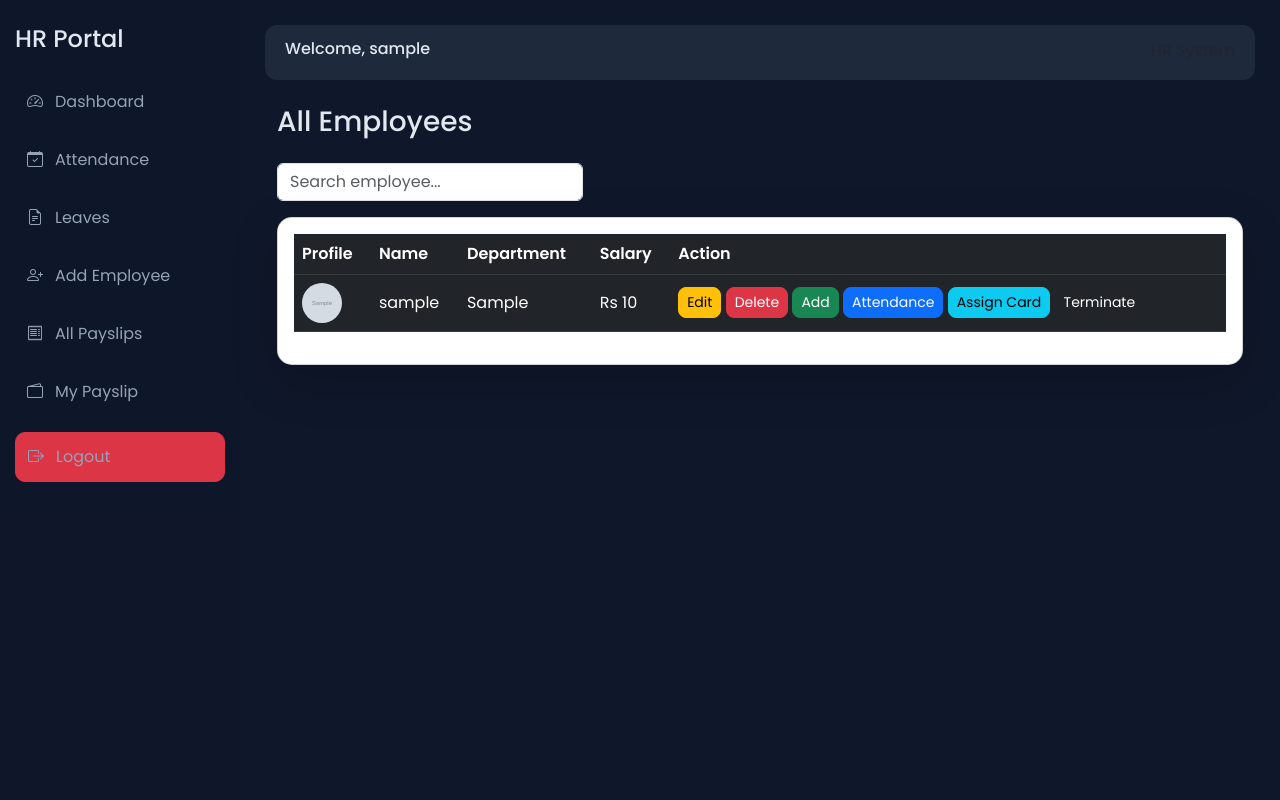
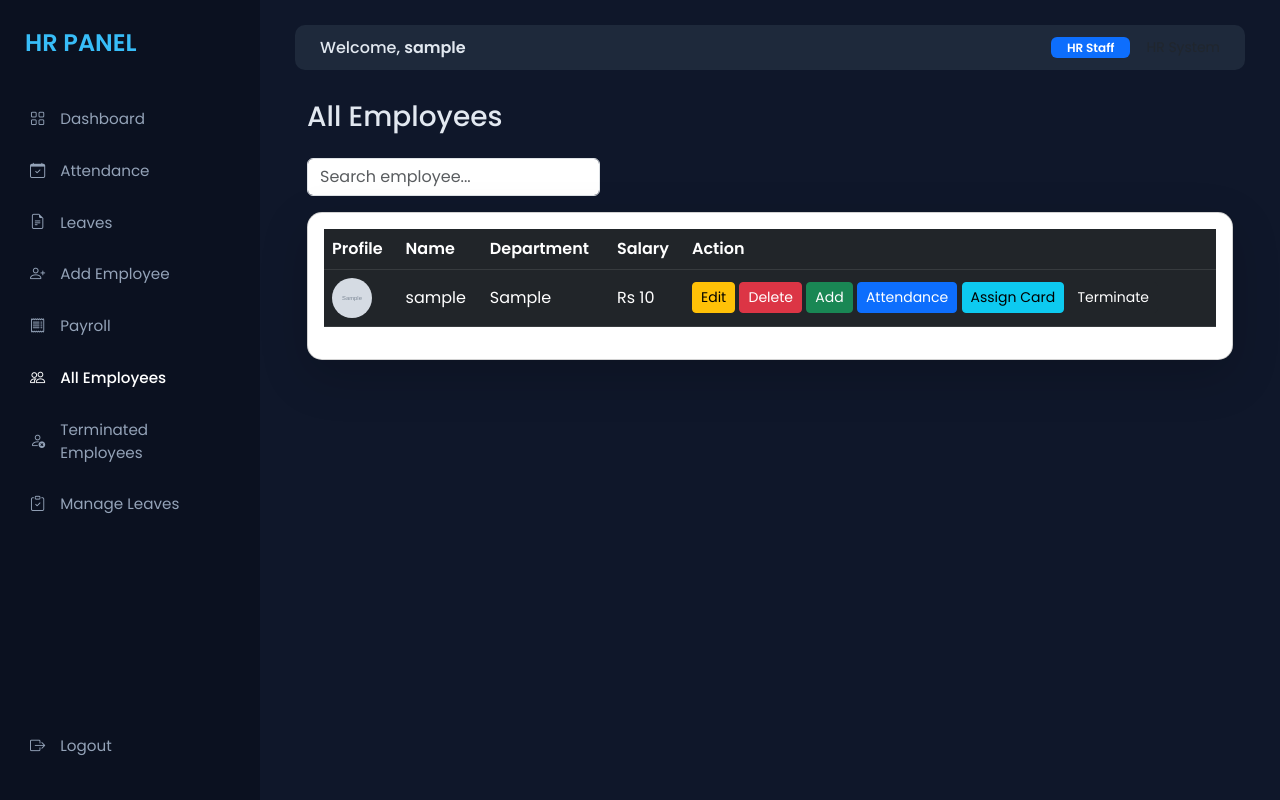
Before and after one commit to demon1232/HR_Portal-Backend, a Django app: page /employees/ in a window 1280 px wide. Run offline with Django 5.2, Linux system fonts and the light colour scheme; a user stored in the database is signed in; tables that the repository leaves empty hold one stand-in row (values such as "Sample post"); grey boxes marked "Sample" are stand-in pictures.

Commit message:
updated project

```diff
--- a/config/urls.py
+++ b/config/urls.py
@@ -36,7 +36,8 @@ urlpatterns = [
     path('checkin-with-proof/', views.checkin_with_proof),
     path('employee-attendance/<int:id>/', views.employee_attendance, name='employee_attendance'),
     path('manager/', views.manager_dashboard, name='manager_dashboard'),
-    path('export-payroll/', views.export_payroll, name='export_payroll')
+    path('export-payroll/', views.export_payroll, name='export_payroll'),
+    path('export-attendance/', views.export_attendance, name='export_attendance')
 ]
 
 if settings.DEBUG:
--- a/employees/views.py
+++ b/employees/views.py
@@ -521,12 +521,40 @@ def approve_leave(request, id):
 
 @login_required
 def attendance(request):
-    return render(request, 'hr_attendance.html')
+    records = Attendance.objects.select_related('employee').all().order_by('-date')
+
+    # 🔍 SEARCH
+    name = request.GET.get('name')
+    if name:
+        records = records.filter(employee__full_name__icontains=name)
+
+    # 📅 DATE FILTER
+    start_date = request.GET.get('start_date')
+    end_date = request.GET.get('end_date')
+
+    if start_date and end_date:
+        records = records.filter(date__range=[start_date, end_date])
+
+    return render(request, 'hr_attendance.html', {
+        'records': records
+    })
 
 
 @login_required
 def leaves(request):
-    return render(request, 'hr_leaves.html')
+    if not request.user.is_hr:
+        return HttpResponseForbidden()
+
+    leaves = Leave.objects.select_related('employee').all().order_by('-id')
+
+    # 🔍 FILTER
+    name = request.GET.get('name')
+    if name:
+        leaves = leaves.filter(employee__full_name__icontains=name)
+
+    return render(request, 'hr_leaves.html', {
+        'leaves': leaves
+    })
 
 
 
@@ -1264,3 +1292,45 @@ def export_payroll(request):
 
     wb.save(response)
     return response
+
+@login_required
+def export_attendance(request):
+
+    wb = openpyxl.Workbook()
+    ws = wb.active
+    ws.title = "Attendance"
+
+    # 🔹 Header
+    ws.append(["Employee", "Date", "Check In", "Check Out", "Status"])
+
+    # 🔹 Same filters apply karo (IMPORTANT)
+    records = Attendance.objects.select_related('employee').all()
+
+    name = request.GET.get('name')
+    start_date = request.GET.get('start_date')
+    end_date = request.GET.get('end_date')
+
+    if name:
+        records = records.filter(employee__full_name__icontains=name)
+
+    if start_date and end_date:
+        records = records.filter(date__range=[start_date, end_date])
+
+    # 🔹 Data fill
+    for att in records:
+        ws.append([
+            att.employee.full_name,
+            str(att.date),
+            str(att.check_in or "-"),
+            str(att.check_out or "-"),
+            att.status
+        ])
+
+    # 🔹 Response
+    response = HttpResponse(
+        content_type="application/vnd.openxmlformats-officedocument.spreadsheetml.sheet"
+    )
+    response['Content-Disposition'] = 'attachment; filename=attendance.xlsx'
+
+    wb.save(response)
+    return response
--- a/templates/base.html
+++ b/templates/base.html
@@ -1,37 +1,62 @@
 <!DOCTYPE html>
-<html>
+<html lang="en">
 <head>
-    <title>HR Portal</title>
+    <meta charset="UTF-8">
+    <meta name="viewport" content="width=device-width, initial-scale=1.0">
+    <title>{% if user.is_hr %}HR Panel{% else %}HR Portal{% endif %}</title>
 
     <link href="https://cdn.jsdelivr.net/npm/bootstrap@5.3.0/dist/css/bootstrap.min.css" rel="stylesheet">
     <link href="https://cdn.jsdelivr.net/npm/bootstrap-icons/font/bootstrap-icons.css" rel="stylesheet">
-
     <link href="https://fonts.googleapis.com/css2?family=Poppins:wght@300;400;500;600&display=swap" rel="stylesheet">
 
     <style>
+        :root {
+            --sidebar-bg: #0b1120; /* Darker sidebar as per 1st pic */
+            --content-bg: #0f172a;
+            --card-bg: #1e293b;
+            --accent-blue: #38bdf8;
+            --sidebar-width: 260px;
+        }
+
         body {
-            background: #0f172a;
+            background: var(--content-bg);
             font-family: 'Poppins', sans-serif;
             color: #e2e8f0;
+            margin: 0;
         }
 
+        /* Sidebar Styling */
         .sidebar {
             height: 100vh;
-            background: rgba(15, 23, 42, 0.95);
+            background: var(--sidebar-bg);
             padding: 25px 15px;
             position: fixed;
-            width: 240px;
+            width: var(--sidebar-width);
+            z-index: 1000;
+            display: flex;
+            flex-direction: column;
+        }
+
+        .sidebar-brand {
+            font-size: 1.5rem;
+            font-weight: 700;
+            color: var(--accent-blue);
+            margin-bottom: 35px;
+            padding-left: 10px;
+            text-transform: uppercase;
         }
 
         .sidebar a {
             color: #94a3b8;
             display: flex;
-            gap: 12px;
-            padding: 12px;
-            border-radius: 10px;
-            margin-bottom: 10px;
+            gap: 15px;
+            padding: 12px 15px;
+            border-radius: 8px;
+            margin-bottom: 5px;
             text-decoration: none;
             align-items: center;
+            transition: all 0.3s ease;
+            font-size: 0.95rem;
         }
 
         .sidebar a:hover {
@@ -40,69 +65,83 @@
         }
 
         .sidebar a.active {
-            background: #2563eb;
+            background: transparent; /* Based on your screenshot, active is white text */
             color: white;
+            font-weight: 500;
         }
 
+        /* Main Content Styling */
         .content {
-            margin-left: 240px;
-            padding: 25px;
+            margin-left: var(--sidebar-width);
+            padding: 25px 35px;
+            min-height: 100vh;
         }
 
-        .topbar {
+        .top-nav {
             background: #1e293b;
-            padding: 14px 20px;
-            border-radius: 12px;
-            margin-bottom: 25px;
+            padding: 12px 25px;
+            border-radius: 10px;
+            margin-bottom: 30px;
+            display: flex;
+            justify-content: space-between;
+            align-items: center;
         }
 
-        .btn {
-            border-radius: 8px;
+        .btn-logout {
+            margin-top: auto;
+            color: #94a3b8;
+            text-decoration: none;
+            padding: 10px 15px;
+            display: flex;
+            align-items: center;
+            gap: 10px;
         }
+
+        .btn-logout:hover { color: #f87171; }
     </style>
 </head>
-
 <body>
 
 {% with request.resolver_match.url_name as url_name %}
 
 <div class="sidebar">
-    <h4 class="mb-4">HR Portal</h4>
+    <div class="sidebar-brand">
+        {% if user.is_hr %}HR Panel{% else %}HR Portal{% endif %}
+    </div>
 
-    <!-- Dashboard -->
     <a href="{% url 'hr_dashboard' %}" class="{% if url_name == 'hr_dashboard' %}active{% endif %}">
-        <i class="bi bi-speedometer2"></i> Dashboard
+        <i class="bi bi-grid"></i> Dashboard
     </a>
-
-    <!-- Attendance -->
     <a href="{% url 'hr_attendance' %}" class="{% if url_name == 'hr_attendance' %}active{% endif %}">
         <i class="bi bi-calendar-check"></i> Attendance
     </a>
-
-    <!-- Leaves -->
     <a href="{% url 'hr_leaves' %}" class="{% if url_name == 'hr_leaves' %}active{% endif %}">
         <i class="bi bi-file-earmark-text"></i> Leaves
     </a>
 
     {% if user.is_hr %}
-    <!-- Add Employee -->
     <a href="{% url 'add_employee' %}" class="{% if url_name == 'add_employee' %}active{% endif %}">
         <i class="bi bi-person-plus"></i> Add Employee
     </a>
-
-    <!-- All Payslips -->
     <a href="{% url 'all_salary' %}" class="{% if url_name == 'all_salary' %}active{% endif %}">
-        <i class="bi bi-receipt"></i> All Payslips
+        <i class="bi bi-receipt"></i> Payroll
+    </a>
+    <a href="{% url 'all_employees' %}" class="{% if url_name == 'all_employees' %}active{% endif %}">
+        <i class="bi bi-people"></i> All Employees
+    </a>
+    <a href="{% url 'terminated_employees' %}" class="{% if url_name == 'terminated_employees' %}active{% endif %}">
+        <i class="bi bi-person-x"></i> Terminated Employees
+    </a>
+    <a href="{% url 'manage_leaves' %}" class="{% if url_name == 'manage_leaves' %}active{% endif %}">
+        <i class="bi bi-clipboard-check"></i> Manage Leaves
+    </a>
+    {% else %}
+    <a href="{% url 'my_salary' %}" class="{% if url_name == 'my_salary' %}active{% endif %}">
+        <i class="bi bi-wallet2"></i> My Payslip
     </a>
     {% endif %}
 
-    <!-- My Payslip -->
-    <a href="{% url 'my_salary' %}" class="{% if url_name == 'my_salary' %}active{% endif %}">
-        <i class="bi bi-wallet2"></i> My Payslip
-    </a>
-
-    <!-- Logout -->
-    <a href="{% url 'logout' %}" class="btn btn-danger mt-3 w-100">
+    <a href="{% url 'logout' %}" class="btn-logout">
         <i class="bi bi-box-arrow-right"></i> Logout
     </a>
 </div>
@@ -110,14 +149,15 @@
 {% endwith %}
 
 <div class="content">
-
-    <div class="topbar d-flex justify-content-between">
-        <h6>Welcome, {{ user.username }}</h6>
-        <span class="text-muted">HR System</span>
+    <div class="top-nav">
+        <h6 class="m-0">Welcome, <b>{{ user.username }}</b></h6>
+        <div class="d-flex align-items-center gap-3">
+             <span class="badge bg-primary px-3">{% if user.is_hr %}HR Staff{% else %}Employee{% endif %}</span>
+             <small class="text-muted">HR System</small>
+        </div>
     </div>
 
     {% block content %}{% endblock %}
-
 </div>
 
 </body>
--- a/templates/employee_dashboard.html
+++ b/templates/employee_dashboard.html
@@ -4,7 +4,7 @@
 
 <html>
 <head>
-    <title>WorkTrack HR System</title>
+    <title>HRBreeze</title>
 
 
 <link href="https://cdn.jsdelivr.net/npm/bootstrap@5.3.0/dist/css/bootstrap.min.css" rel="stylesheet">
--- a/templates/hr_dashboard.html
+++ b/templates/hr_dashboard.html
@@ -3,7 +3,6 @@
 <html>
 <head>
     <title>HR Dashboard</title>
-
 
 <link href="https://cdn.jsdelivr.net/npm/bootstrap@5.3.0/dist/css/bootstrap.min.css" rel="stylesheet">
 <link href="https://fonts.googleapis.com/css2?family=Poppins:wght@400;500;600&display=swap" rel="stylesheet">
@@ -73,14 +72,12 @@
     }
 </style>
 
-
 </head>
 
 <body>
 
 <div class="sidebar">
     <h3>HR Panel</h3>
-
 
 <a href="{% url 'hr_dashboard' %}">Dashboard</a>
 <a href="{% url 'hr_attendance' %}">Attendance</a>
@@ -92,11 +89,11 @@
 <a href="{% url 'manage_leaves' %}" class="btn-primary">Manage Leaves</a>
 <a href="{% url 'logout' %}">Logout</a>
 
-
 </div>
 
 <div class="main">
 
+{% block content %}
 
 <div class="d-flex justify-content-between mb-3">
     <h2>Dashboard</h2>
@@ -152,6 +149,7 @@
     <canvas id="hrChart" height="100"></canvas>
 </div>
 
+{% endblock %}
 
 </div>
 
--- a/templates/login.html
+++ b/templates/login.html
@@ -1,7 +1,7 @@
 <!DOCTYPE html>
 <html>
 <head>
-    <title>Welcome to WorkTrack</title>
+    <title>Welcome to HRBreeze</title>
 
     <link href="https://cdn.jsdelivr.net/npm/bootstrap@5.3.0/dist/css/bootstrap.min.css" rel="stylesheet">
 
@@ -81,7 +81,7 @@
     <form method="POST" class="login-card">
         {% csrf_token %}
 
-        <h3 class="text-center mb-4">HR Portal</h3>
+        <h3 class="text-center mb-4">HRBreeze</h3>
 
         <input type="text" name="username" class="form-control mb-3" placeholder="Username">
         <input type="password" name="password" class="form-control mb-4" placeholder="Password">
```
Also changed, not shown: templates/hr_attendance.html (+77 -11 lines), templates/hr_leaves.html (+54 -2 lines), config/settings.py (line endings or trailing spaces).
